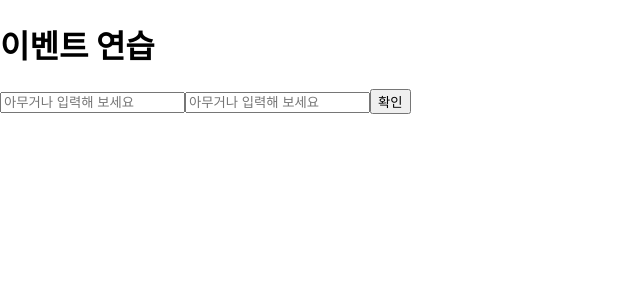
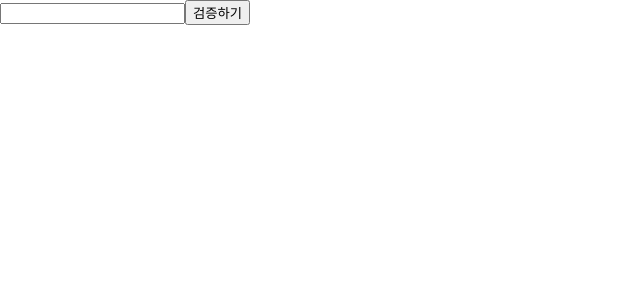
Before and after one commit to gheun0712/TIL, a React (Create React App) app in the folder React/hello-react/: page / in a window 1280 px wide. Shown: the top 300 px of the page, without its empty margins (0-640 px from the left). Built offline with nearby package versions, Linux system fonts and the light colour scheme.

Commit message:
update ValidaitonSample

```diff
--- a/React/hello-react/src/App.js
+++ b/React/hello-react/src/App.js
@@ -1,7 +1,7 @@
-import EventPractice from "./EventPractice";
+import ValidationSample from "./ValidationSample";
 
 const App = () => {
-  return <EventPractice />;
+  return <ValidationSample />;
 };
 
 export default App;
--- a/React/hello-react/src/ValidationSample.js
+++ b/React/hello-react/src/ValidationSample.js
@@ -19,12 +19,14 @@ class ValidationSample extends Component {
       clicked: true,
       validated: this.state.password === "0000",
     });
+    this.input.focus();
   };
 
   render() {
     return (
       <div>
         <input
+          ref={(ref) => (this.input = ref)}
           type="password"
           value={this.state.password}
           onChange={this.state.handleChange}
```
